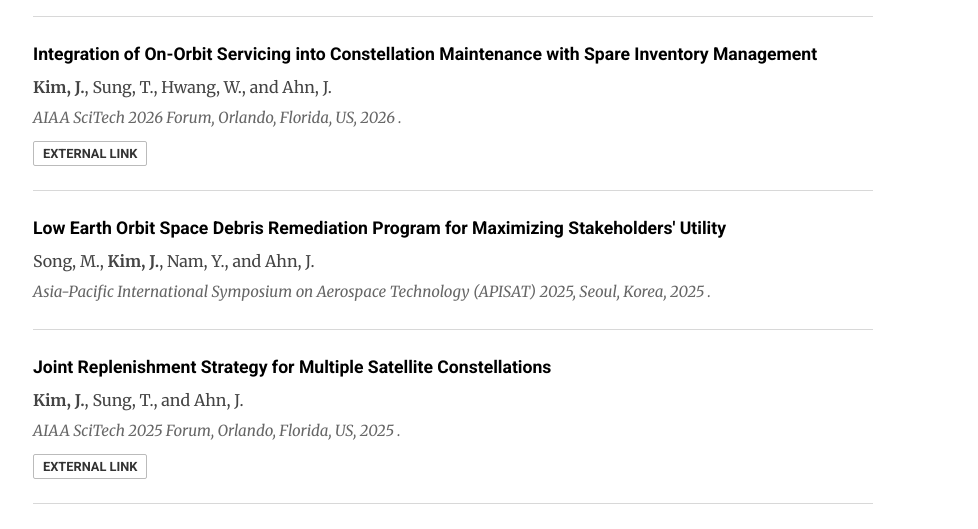
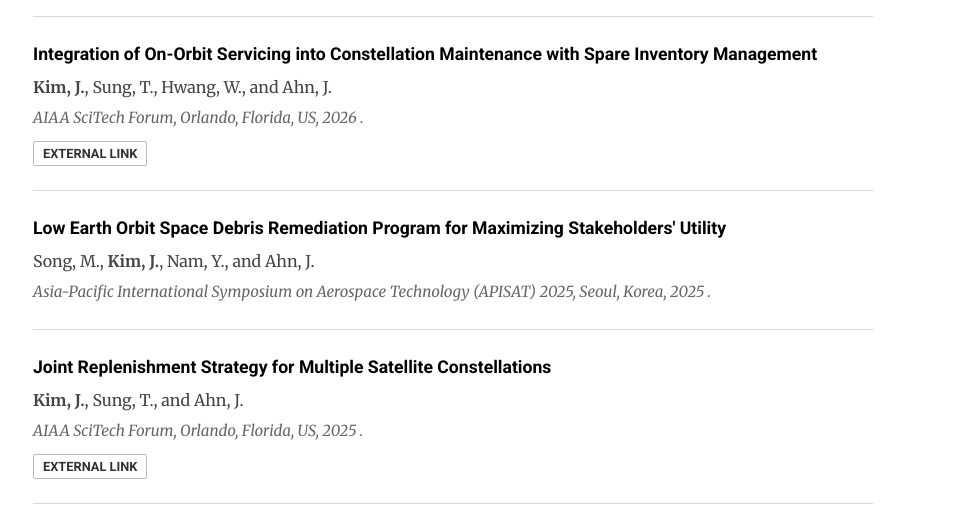
Before and after one commit to jaewoo-space/jaewoo-space.github.io, a Jekyll site: the page built from publications.md, in a window 1280 px wide and 900 px high, scrolled down 3738 px. Shown: the part 152-681 px from the top of the window, without its empty margins (187-1165 px from the left). Built offline with Jekyll 4.4.1, drawn with Linux system fonts in a browser that asks for light colours.

Commit message:
Update CV and SciTech venue labels

```diff
--- a/_data/publications.yml
+++ b/_data/publications.yml
@@ -151,7 +151,7 @@
 
 - title: "Integration of On-Orbit Servicing into Constellation Maintenance with Spare Inventory Management"
   authors: "<b>Kim, J.</b>, Sung, T., Hwang, W., and Ahn, J."
-  venue: "AIAA SciTech 2026 Forum, Orlando, Florida, US"
+  venue: "AIAA SciTech Forum, Orlando, Florida, US"
   year: 2026
   type: "conference"
   link: "https://doi.org/10.2514/6.2026-2631"
@@ -164,7 +164,7 @@
 
 - title: "Joint Replenishment Strategy for Multiple Satellite Constellations"
   authors: "<b>Kim, J.</b>, Sung, T., and Ahn, J."
-  venue: "AIAA SciTech 2025 Forum, Orlando, Florida, US"
+  venue: "AIAA SciTech Forum, Orlando, Florida, US"
   year: 2025
   type: "conference"
   link: "https://doi.org/10.2514/6.2025-1757"
```
Also changed, not shown: 1 other file.
